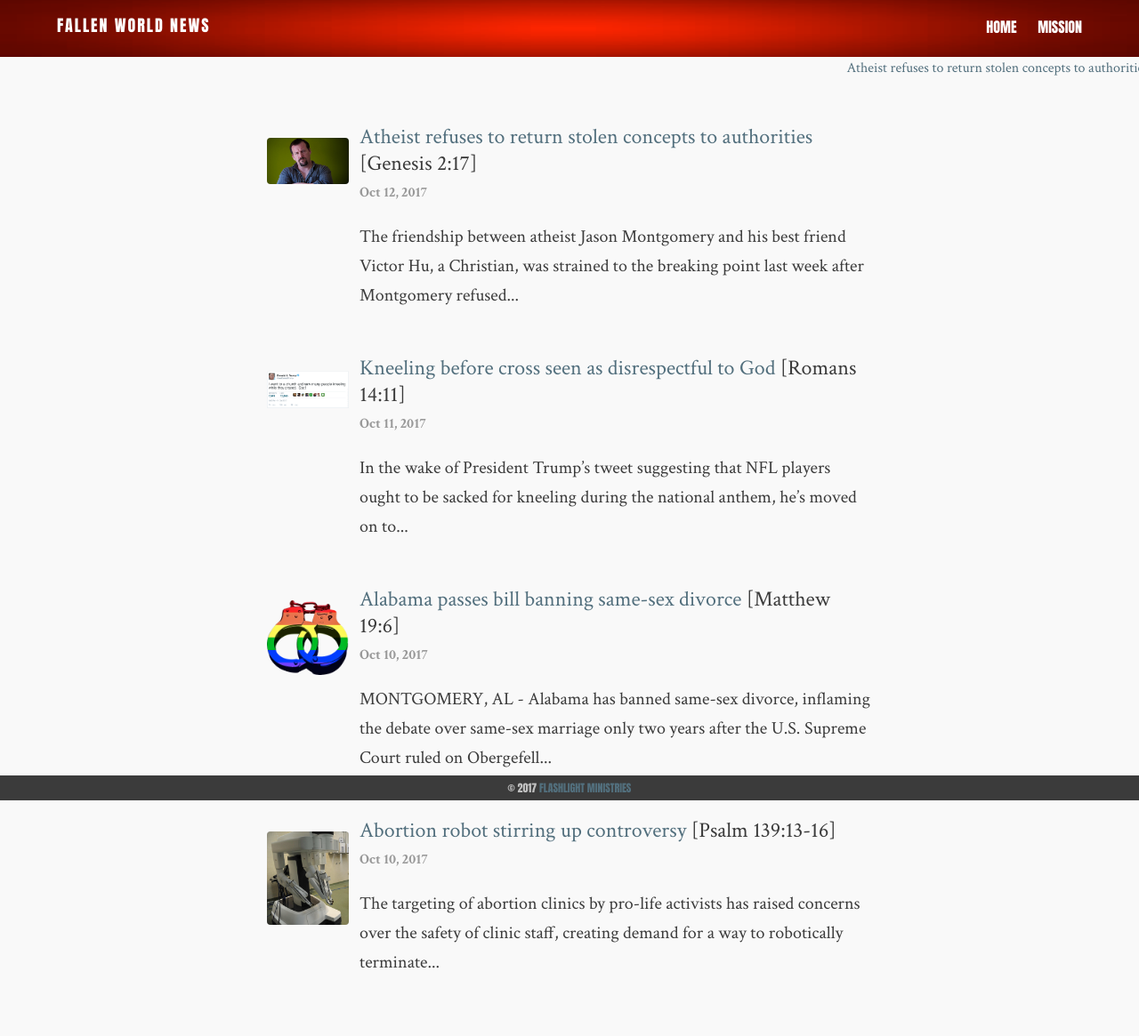
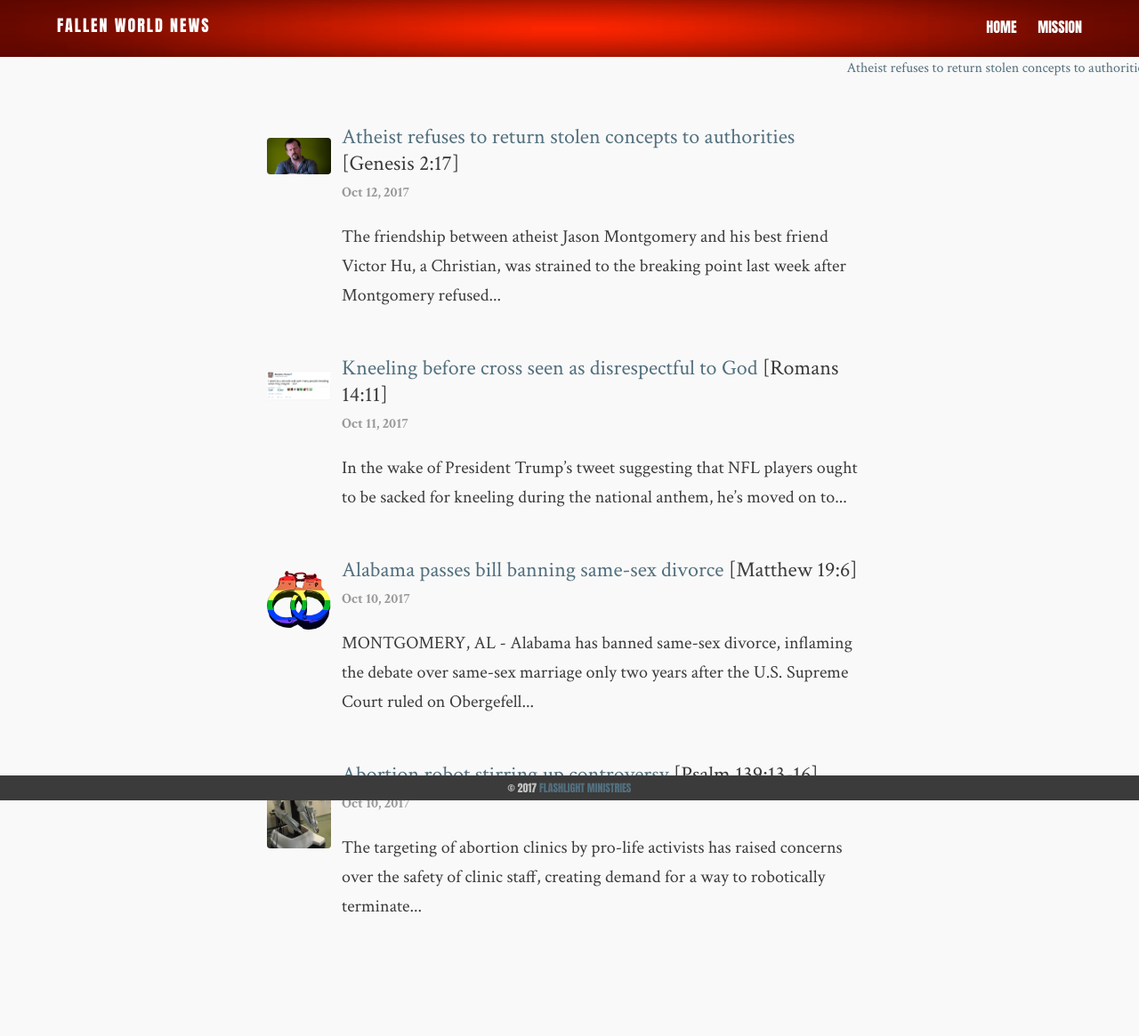
Before and after one commit to flashlightministries/oilforlight, a Jekyll site: the page built from index.html, in a window 1280 px wide. Shown: the whole page at 89% size. Built offline with Jekyll 4.4.1, drawn with Linux system fonts in a browser that asks for light colours; nearby versions of some CDN libraries; the list of posts is cut into pages by our own code; after the commit the page ends 1102 px from its top, so only the background shows below that.

Commit message:
Update _styles.scss

```diff
--- a/_sass/_styles.scss
+++ b/_sass/_styles.scss
@@ -910,14 +910,14 @@ small {
 
 td.post-thumb-container {
     height: 119px;
-    width: 104px;
+    width: 84px;
     vertical-align: top;
     padding-right: 12px;
 }
 
 td.post-thumb-container > div {
-    height: 92px;
-    width: 92px;
+    height: 72px;
+    width: 72px;
 }
 
 td.post-content-container {
```
